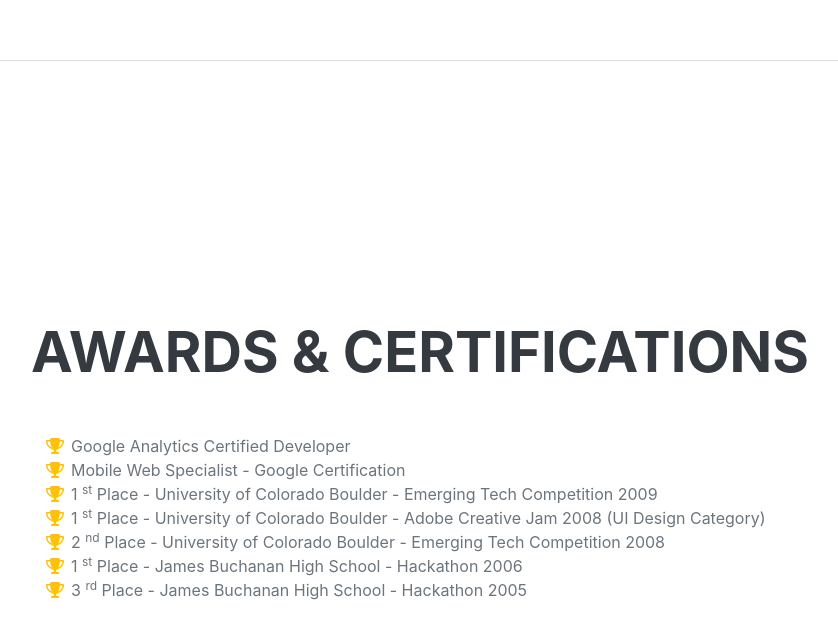
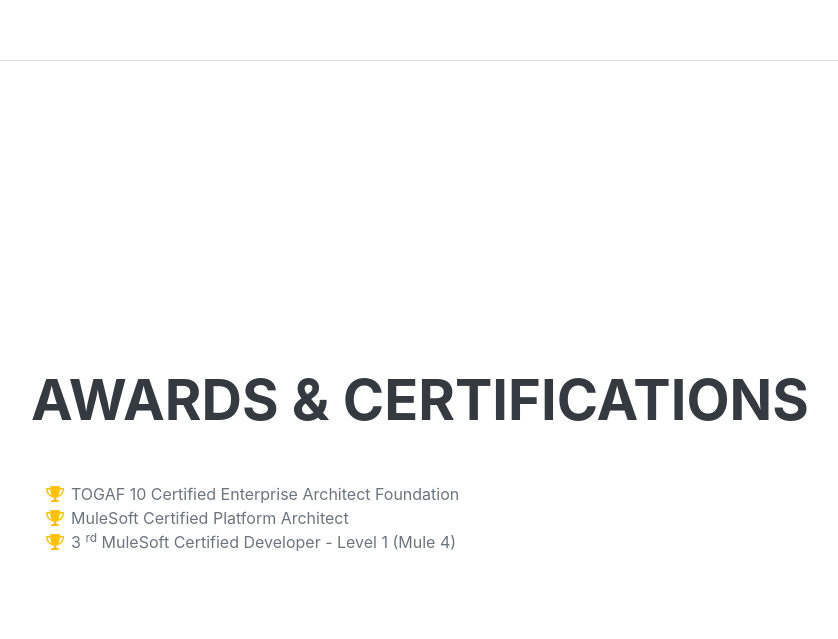
Before and after one commit to karthik-raghavendra/raghav-link, a plain HTML site: page index.html in a window 1280 px wide. Shown: the part 3548-4187 px from the top of the page, without its empty margins (289-1127 px from the left). Drawn offline with nearby package versions, Linux system fonts and the light colour scheme; a web font is replaced by a local one.

Commit message:
changes to certifications updated

```diff
--- a/index.html
+++ b/index.html
@@ -176,41 +176,18 @@
                     <ul class="fa-ul mb-0">
                         <li>
                             <span class="fa-li"><i class="fas fa-trophy text-warning"></i></span>
-                            Google Analytics Certified Developer
+                            TOGAF 10 Certified Enterprise Architect Foundation
                         </li>
                         <li>
                             <span class="fa-li"><i class="fas fa-trophy text-warning"></i></span>
-                            Mobile Web Specialist - Google Certification
+                            MuleSoft Certified Platform Architect
                         </li>
-                        <li>
-                            <span class="fa-li"><i class="fas fa-trophy text-warning"></i></span>
-                            1
-                            <sup>st</sup>
-                            Place - University of Colorado Boulder - Emerging Tech Competition 2009
-                        </li>
-                        <li>
-                            <span class="fa-li"><i class="fas fa-trophy text-warning"></i></span>
-                            1
-                            <sup>st</sup>
-                            Place - University of Colorado Boulder - Adobe Creative Jam 2008 (UI Design Category)
-                        </li>
-                        <li>
-                            <span class="fa-li"><i class="fas fa-trophy text-warning"></i></span>
-                            2
-                            <sup>nd</sup>
-                            Place - University of Colorado Boulder - Emerging Tech Competition 2008
-                        </li>
-                        <li>
-                            <span class="fa-li"><i class="fas fa-trophy text-warning"></i></span>
-                            1
-                            <sup>st</sup>
-                            Place - James Buchanan High School - Hackathon 2006
-                        </li>
+
                         <li>
                             <span class="fa-li"><i class="fas fa-trophy text-warning"></i></span>
                             3
                             <sup>rd</sup>
-                            Place - James Buchanan High School - Hackathon 2005
+                            MuleSoft Certified Developer - Level 1 (Mule 4)
                         </li>
                     </ul>
                 </div>
```
